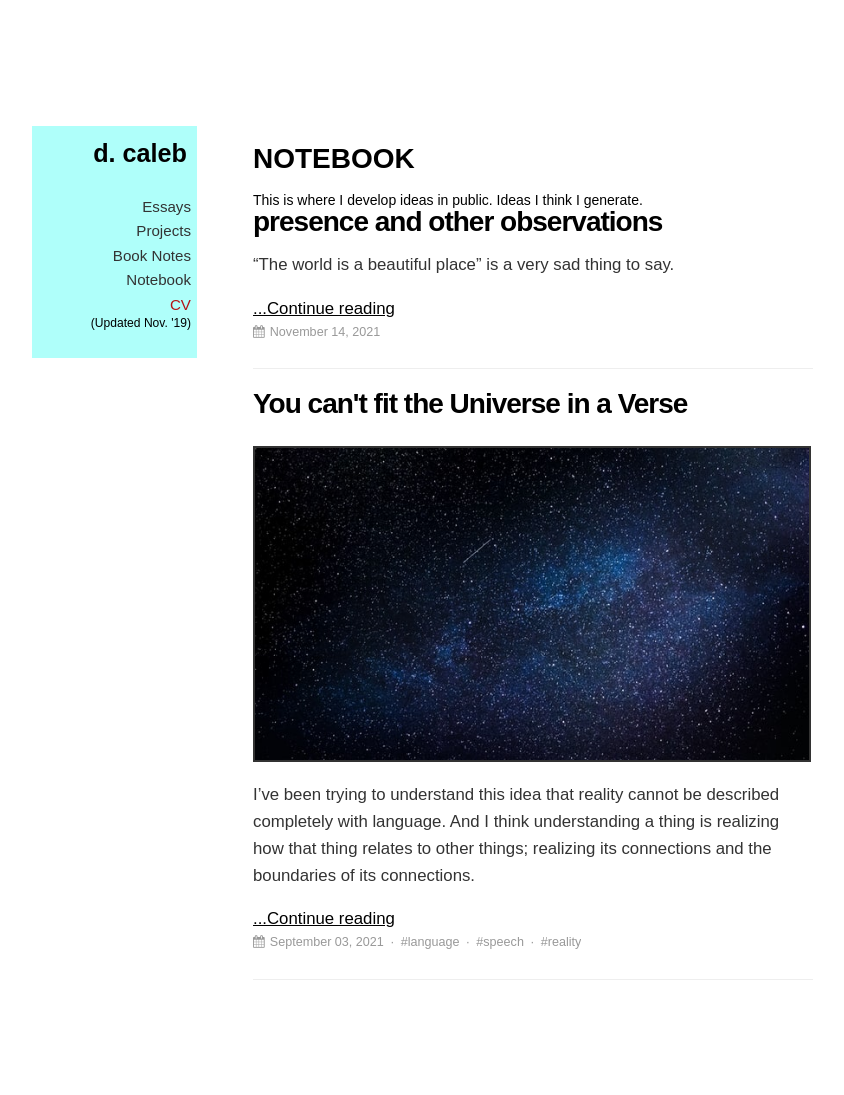
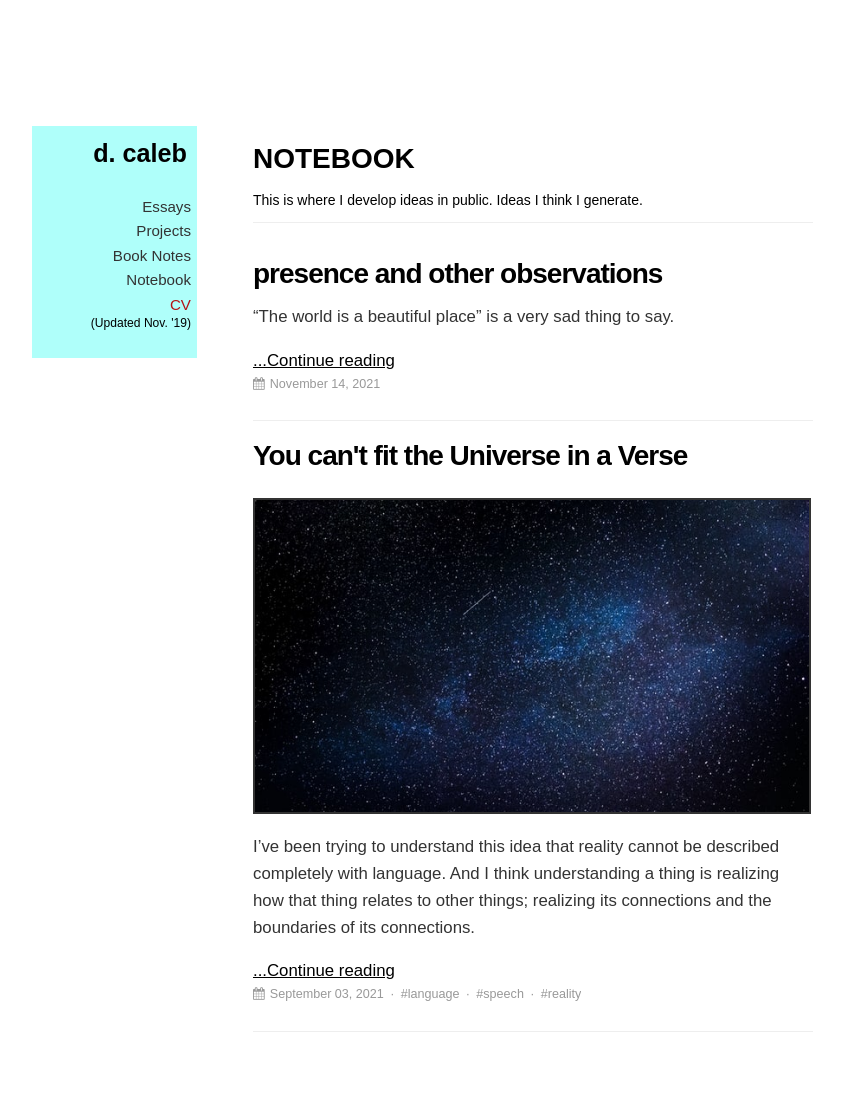
Before and after one commit to dCO2/rococo, a Jekyll site: the page built from notes/index.html, in a window 1280 px wide. Shown: the whole page, without its empty margins (123-967 px from the left). Built offline with Jekyll 4.4.1, drawn with Linux system fonts in a browser that asks for light colours; some web fonts are replaced; before the commit the page ends 1043 px from its top, so only the background shows below that.

Commit message:
blogging like a hacker

```diff
--- a/notes/index.html
+++ b/notes/index.html
@@ -6,8 +6,9 @@ permalink: notes/
 
 
 <h1>NOTEBOOK</h1>
-This is where I develop ideas in public. Ideas I think I generate.
-
+<div class=post>
+    This is where I develop ideas in public. Ideas I think I generate.
+</div>
 <br>
 
 {% for post in site.posts %}
```
